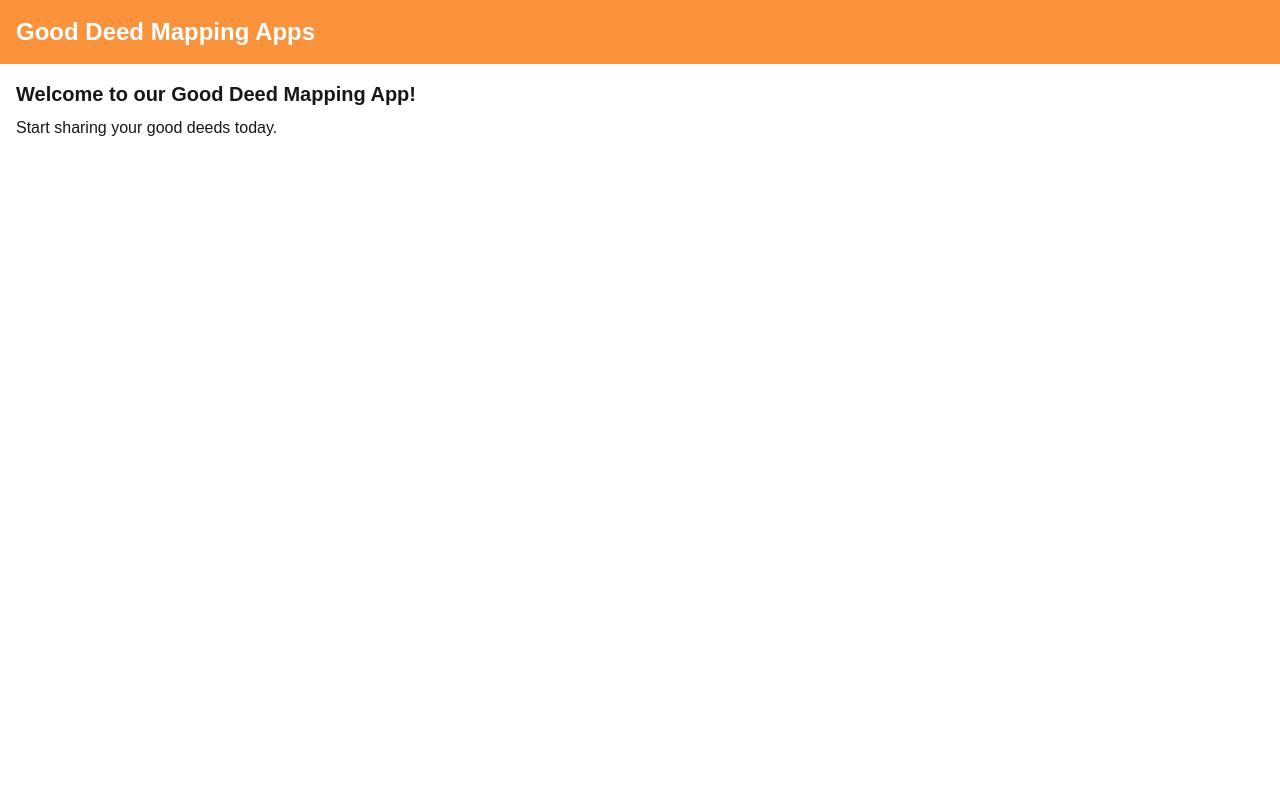
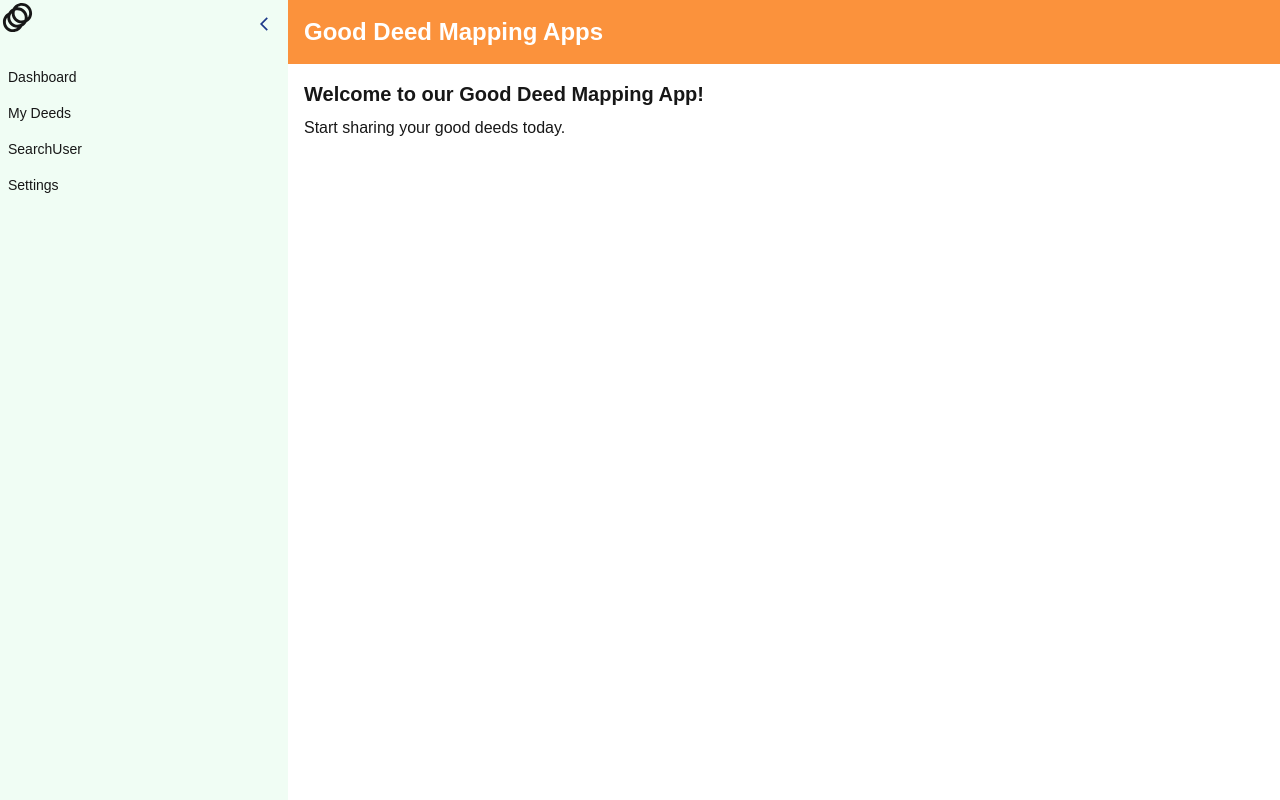
Before and after one commit to y-sahara/good-deeds, a Next.js app: page / in a window 1280 px wide. Built offline with nearby package versions, Linux system fonts and the light colour scheme.

Commit message:
サイドバーの実装

```diff
--- /dev/null
+++ b/src/app/_components/Sidebar.tsx
@@ -0,0 +1,57 @@
+"use client";
+
+import { useState } from "react";
+import ArrowBackIosNewIcon from "@mui/icons-material/ArrowBackIosNew";
+import AnimationIcon from "@mui/icons-material/Animation";
+
+const Sidebar = () => {
+  const [open, setOpen] = useState(true);
+  const Menus = [
+    { title: "Dashboard" },
+    { title: "My Deeds" },
+    { title: "SearchUser" },
+    { title: "Settings" },
+  ];
+
+  return (
+    <div className="flex">
+      <div
+        className={`${
+          open ? "w-72" : "w-20"
+        } duration-300 h-screen bg-green-50 relative`}
+      >
+        <ArrowBackIosNewIcon
+          className={`absolute right-3 top-3 cursor-pointer w-6 h-6 p-1 rounded-full hover:bg-blue-200 transition-colors
+          ${!open && "rotate-180"}`}
+          style={{ color: "#1e3a8a" }} // 任意の色を指定
+          onClick={() => setOpen(!open)}
+        />
+        <div className="flex gap-x-4 items-center">
+          <AnimationIcon
+            fontSize="large"
+            className={`cursor-pointer duration-500 transition-transform
+                ${open ? "rotate-[360deg]" : "rotate-[-360deg]"}`}
+          ></AnimationIcon>
+        </div>
+        {/* <h1
+          className={`text-black origin-left font-bold text-xl first-letter
+            duration-300 ${!open && "scale-0"}`}
+        >
+          Good Deeds
+        </h1> */}
+        <ul className={`pt-6 ${!open && "scale-0"}`}>
+          {Menus.map((menu, index) => (
+            <li
+              key={index}
+              className="text-sm flex items-center gap-x-4 cursor-pointer p-2 hover:bg-white "
+            >
+              {menu.title}
+            </li>
+          ))}
+        </ul>
+      </div>
+    </div>
+  );
+};
+
+export default Sidebar;
--- a/src/app/layout.tsx
+++ b/src/app/layout.tsx
@@ -1,22 +1,6 @@
-import type { Metadata } from "next";
-import localFont from "next/font/local";
 import "./globals.css";
-
-const geistSans = localFont({
-  src: "./fonts/GeistVF.woff",
-  variable: "--font-geist-sans",
-  weight: "100 900",
-});
-const geistMono = localFont({
-  src: "./fonts/GeistMonoVF.woff",
-  variable: "--font-geist-mono",
-  weight: "100 900",
-});
-
-export const metadata: Metadata = {
-  title: "Create Next App",
-  description: "Generated by create next app",
-};
+import Sidebar from "./_components/Sidebar";
+import Header from "@/app/_components/Header";
 
 export default function RootLayout({
   children,
@@ -25,10 +9,11 @@ export default function RootLayout({
 }>) {
   return (
     <html lang="en">
-      <body
-        className={`${geistSans.variable} ${geistMono.variable} antialiased`}
-      >
-        {children}
+      <body>
+        <div className="flex h-screen w-full">
+          <Sidebar />
+          <main className="flex-1 overflow-auto">{children}</main>
+        </div>
       </body>
     </html>
   );
```
